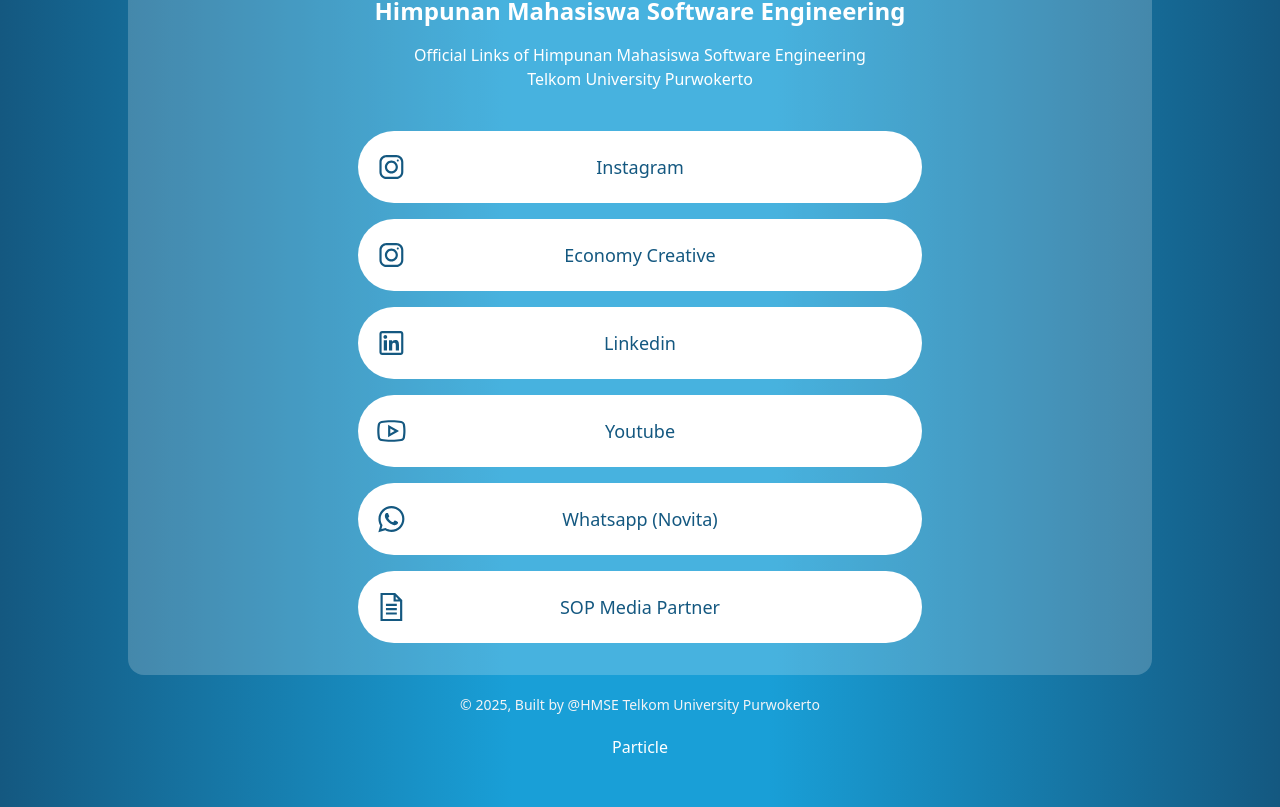
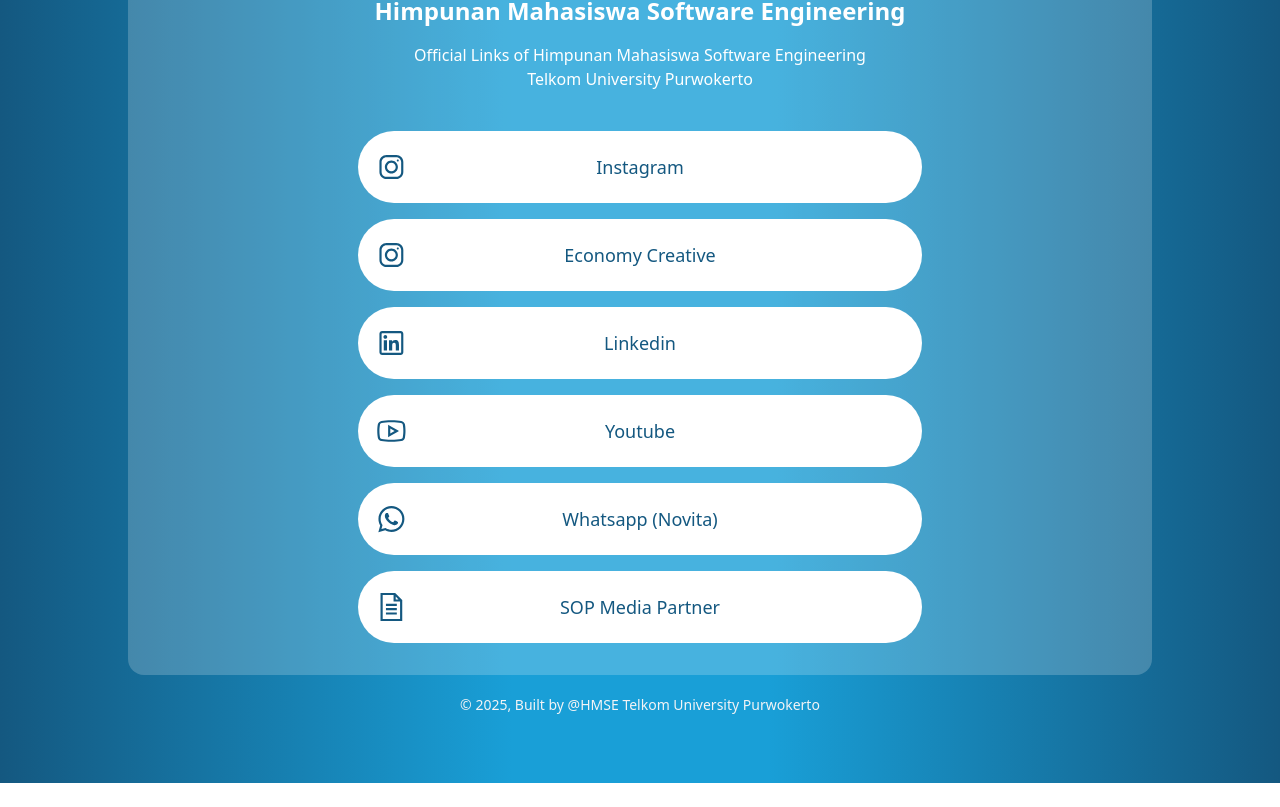
Before and after one commit to rasyidridho05/Links, a Next.js app: page / in a window 1280 px wide. Shown: the part 317-1124 px from the top of the page. After the commit the page ends 1100 px from the top, so only its background shows below. Built offline with nearby package versions, Linux system fonts and the light colour scheme.

Commit message:
Update: Index

```diff
--- a/pages/index.tsx
+++ b/pages/index.tsx
@@ -11,7 +11,6 @@
           <Content />
         </div>
         <Footer />
-        <Particle />
       </main>
     </>
   );
```
